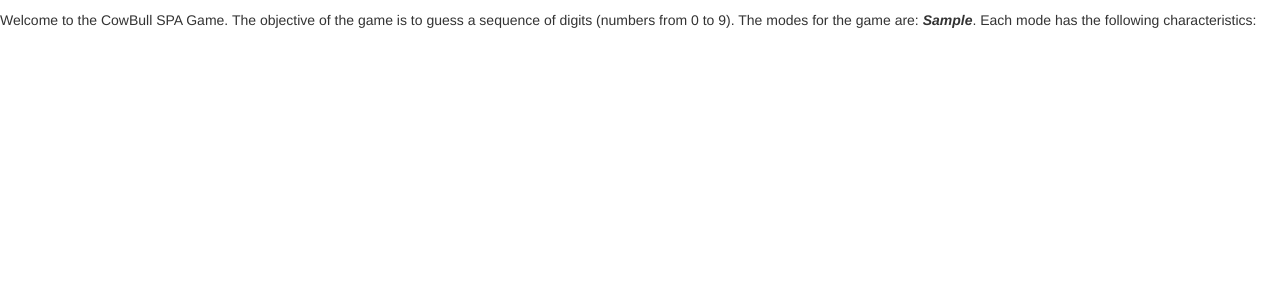
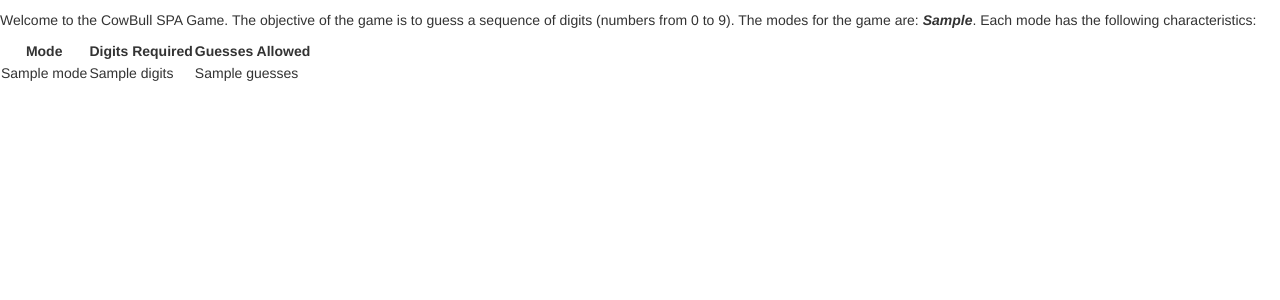
Before and after one commit to samueltauil/python_cowbull_webapp, a Python web app: template templates/index.html in a window 1280 px wide. Shown: the part 50-350 px from the top of the page. Run offline with Jinja, Linux system fonts and the light colour scheme; the template is opened without the code that fills it: most values are stand-ins (such as "Sample title", 1, 10 or a date in 2020); some libraries are stand-ins or nearby versions.

Commit message:
Updating index.html

```diff
--- a/templates/index.html
+++ b/templates/index.html
@@ -9,4 +9,22 @@
     of digits (numbers from 0 to 9). The modes for the game are: <strong><em>{{ game_modes }}</em></strong>.
     Each mode has the following characteristics:
 </p>
+<table>
+    <thead>
+        <tr>
+            <th>Mode</th>
+            <th>Digits Required</th>
+            <th>Guesses Allowed</th>
+        </tr>
+    </thead>
+    <tbody>
+        {% for mode, digits, guesses in modes_table %}
+            <tr>
+                <td>{{mode}}</td>
+                <td>{{digits}}</td>
+                <td>{{guesses}}</td>
+            </tr>
+        {% endfor %}
+    </tbody>
+</table>
 {% endblock %}
```
Also changed, not shown: GameSPA/GameSPA.py (+14 -1 lines).
